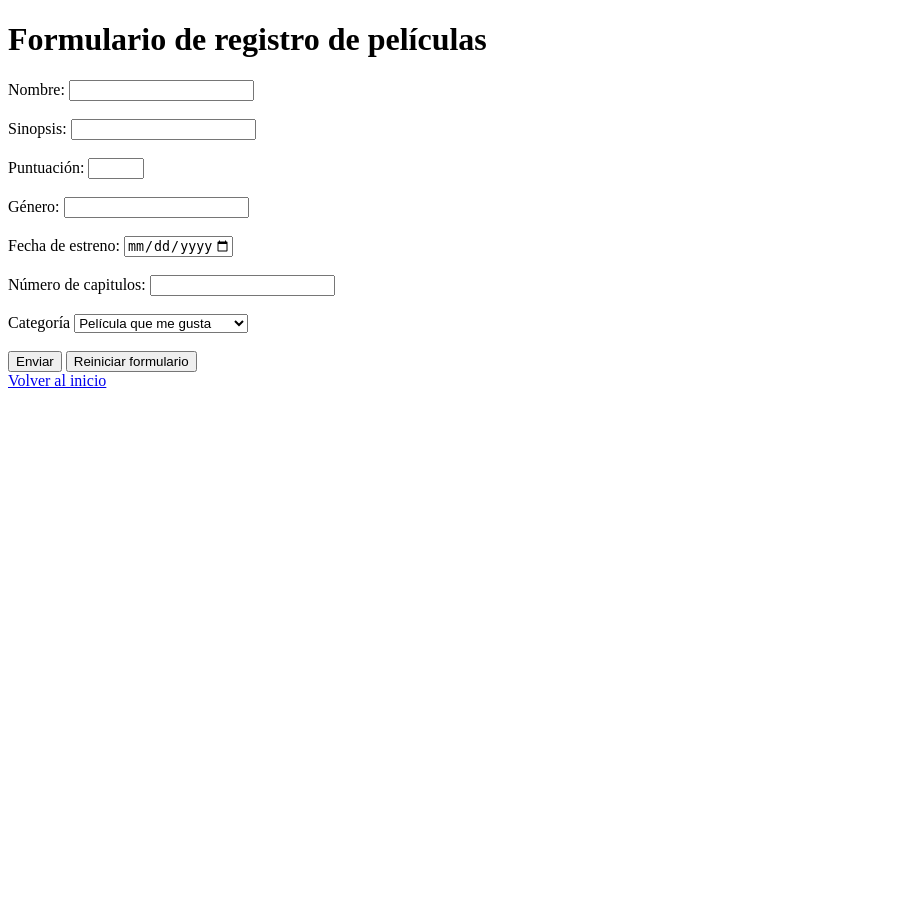
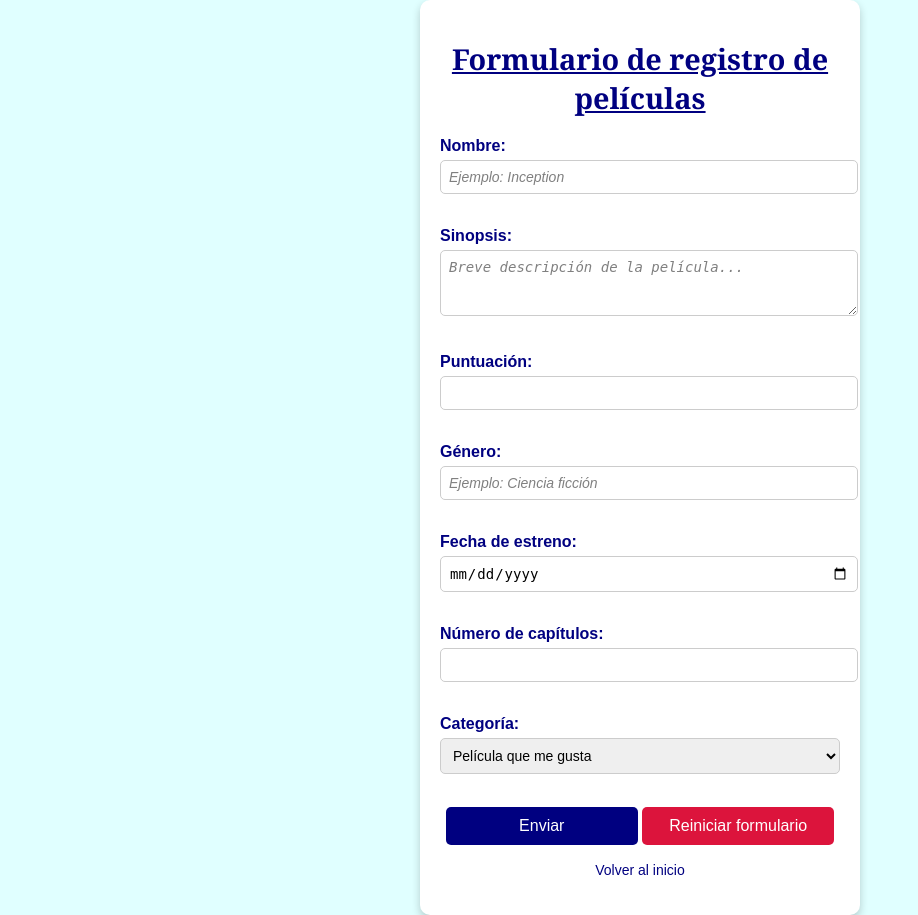
Before and after one commit to JonatanGarLun/ejercicioPeliculasFlask, a Flask app: page /movies in a window 1280 px wide. Shown: the whole page, without its empty margins (0-918 px from the left). Before the commit the page ends 388 px from the top, so only its background shows below. Run offline with Flask 3, Linux system fonts and the light colour scheme.

Commit message:
Trabajo terminado

```diff
--- /dev/null
+++ b/static/peliculas.css
@@ -0,0 +1,91 @@
+body {
+    background-color: lightcyan;
+    display: flex;
+    justify-content: center;
+    align-items: center;
+    min-height: 100vh;
+    margin: 0;
+    font-family: Arial, sans-serif;
+}
+
+.container {
+    width: 400px;
+    padding: 20px;
+    background: white;
+    border-radius: 10px;
+    box-shadow: 0 4px 8px rgba(0, 0, 0, 0.2);
+    text-align: center;
+}
+
+h1 {
+    font-family: 'Georgia', serif;
+    font-size: 1.8rem;
+    margin-bottom: 20px;
+    color: navy;
+    text-decoration: underline;
+}
+
+label {
+    display: block;
+    text-align: left;
+    font-weight: bold;
+    margin-bottom: 5px;
+    color: navy;
+}
+
+input[type="text"],
+input[type="number"],
+input[type="date"],
+textarea,
+select {
+    width: 100%;
+    padding: 8px;
+    margin-bottom: 15px;
+    border: 1px solid #ccc;
+    border-radius: 5px;
+    font-size: 14px;
+}
+
+input::placeholder, textarea::placeholder {
+    font-style: italic;
+    color: gray;
+}
+
+.buttons input[type="submit"],
+.buttons input[type="reset"] {
+    width: 48%;
+    padding: 10px;
+    border: none;
+    border-radius: 5px;
+    font-size: 16px;
+    cursor: pointer;
+}
+
+.buttons input[type="submit"] {
+    background-color: navy;
+    color: white;
+}
+
+.buttons input[type="reset"] {
+    background-color: crimson;
+    color: white;
+}
+
+.buttons input[type="submit"]:hover {
+    background-color: darkblue;
+}
+
+.buttons input[type="reset"]:hover {
+    background-color: darkred;
+}
+
+/* Enlace */
+a {
+    color: navy;
+    text-decoration: none;
+    font-size: 14px;
+}
+
+a:hover {
+    text-decoration: underline;
+}
--- a/templates/peliculas.html
+++ b/templates/peliculas.html
@@ -2,42 +2,54 @@
 <html lang="en">
 <head>
     <meta charset="UTF-8">
+    <meta name="viewport" content="width=device-width, initial-scale=1.0">
     <title>Registro de películas</title>
+    <link rel="stylesheet" href="../static/peliculas.css">
 </head>
 <body>
+    <div class="container">
         <h1>Formulario de registro de películas</h1>
 
         <form method="post" action="{{ url_for('movies') }}">
+            <label for="name">Nombre: </label>
+            <input type="text" id="name" name="name" placeholder="Ejemplo: Inception" required>
+            <br><br>
 
-        <label for="name">Nombre: </label>
-        <input type="text" id="name" name="name" required>
+            <label for="synopsis">Sinopsis: </label>
+            <textarea id="synopsis" name="synopsis" rows="3" placeholder="Breve descripción de la película..."></textarea>
             <br><br>
-        <label for="synopsis">Sinopsis: </label>
-        <input type="text" id="synopsis" name="synopsis">
-        <br><br>
+
             <label for="rating">Puntuación: </label>
             <input type="number" id="rating" name="rating" min="0" max="10" required>
             <br><br>
+
             <label for="genre">Género: </label>
-        <input type="text" id="genre" name="genre" required>
+            <input type="text" id="genre" name="genre" placeholder="Ejemplo: Ciencia ficción" required>
             <br><br>
+
             <label for="date">Fecha de estreno: </label>
             <input type="date" id="date" name="date" max="2024-12-31" required>
             <br><br>
-        <label for="chapters">Número de capitulos: </label>
+
+            <label for="chapters">Número de capítulos: </label>
             <input type="number" id="chapters" name="chapters" min="1" required>
             <br><br>
-        <label for="categories">Categoría</label>
+
+            <label for="categories">Categoría:</label>
             <select id="categories" name="categories">
                 <option value="gusta">Película que me gusta</option>
                 <option value="ver">Película que estoy viendo</option>
                 <option value="visto">Película que ya he visto</option>
             </select>
             <br><br>
+
+            <div class="buttons">
                 <input type="submit" value="Enviar">
                 <input type="reset" value="Reiniciar formulario">
+            </div>
         </form>
-    <a href="{{ url_for('principal') }}">Volver al inicio</a>
 
+        <p><a href="{{ url_for('principal') }}">Volver al inicio</a></p>
+    </div>
 </body>
 </html>
--- a/templates/registro.html
+++ b/templates/registro.html
@@ -2,6 +2,7 @@
 <html lang="es">
 <head>
     <meta charset="UTF-8">
+    <link rel="stylesheet" href="../static/registro.css">
     <title>Registro</title>
 </head>
 <body>
@@ -11,6 +12,8 @@
     {% endif %}
 
 <form method="post" action="{{ url_for('registro') }}">
+
+    <h1>Registro</h1>
 
     <label for="name">Nombre</label>
     <input type="text" id="name" name="name" required>
@@ -23,7 +26,8 @@
     <br><br>
     <button type="submit">Registrate ahora!</button>
 
+    <p> ¿Ya tiene una cuenta? <a href="{{ url_for('login') }}">Acceda a nuestro sitio!</a></p>
+
 </form>
-<p> ¿Ya tiene una cuenta? <a href="{{ url_for('login') }}">Acceda a nuestro sitio!</a></p>
 </body>
 </html>
```
Also changed, not shown: static/login.css (added, +61 -0 lines), static/principal.css (+59 -1 lines), static/registro.css (added, +66 -0 lines), templates/login.html (+8 -6 lines), templates/principal.html (+9 -10 lines). Lines whose indentation alone changed are shown as unchanged.
